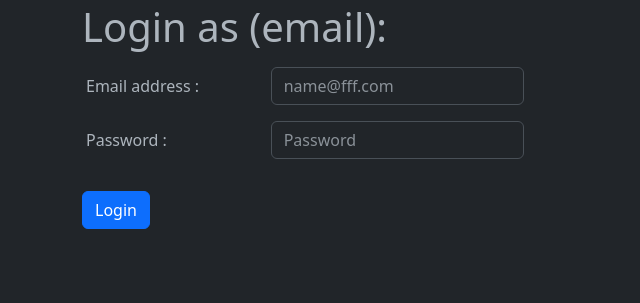
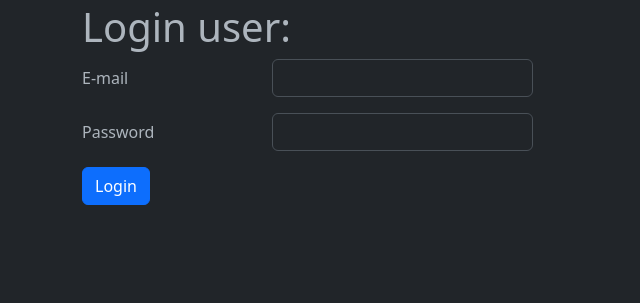
Before and after one commit to LevonAS/FlaskEducation, a Flask app: page /login/ in a window 1280 px wide. Shown: the part 53-356 px from the top of the page, without its empty margins (0-640 px from the left). Run offline with Flask 3, Linux system fonts and the light colour scheme; some libraries are stand-ins or nearby versions.

Commit message:
lesson_5 done

```diff
--- a/blog/auth/views.py
+++ b/blog/auth/views.py
@@ -2,6 +2,7 @@ from flask import Blueprint, render_template, request, redirect, url_for, flash
 from werkzeug.security import check_password_hash
 from flask_login import LoginManager, login_user, logout_user, login_required, current_user
 
+from blog.forms.auth import LoginForm
 
 auth_app = Blueprint('auth', __name__, static_folder='../static')
 
@@ -14,22 +15,33 @@ def login():
         return redirect(url_for('user.profile', pk=current_user.id))
 
     elif request.method == "GET":
-        return render_template("auth/login.html")
+        return render_template("auth/login.html", form=LoginForm(request.form))
 
-    email = request.form.get("email")
-    password = request.form.get("password")
+    # email = request.form.get("email")
+    # password = request.form.get("password")
 
-    if not email:
-        return render_template("auth/login.html", error="email not entered")
+    # if not email:
+    #     return render_template("auth/login.html", error="email not entered")
 
-    _user = User.query.filter_by(email=email).first()
+    # _user = User.query.filter_by(email=email).first()
+    form=LoginForm(request.form)
 
-    if _user is None or not check_password_hash(_user.password, password):
-        return render_template(
-            "auth/login.html", error=f"no user {email!r} found or wrong password")
+    if form.validate_on_submit():
+        _user = User.query.filter_by(email=form.email.data).first()
 
-    login_user(_user)
-    return redirect(url_for('user.profile', pk=_user.id))
+        if not _user or not check_password_hash(_user.password, form.password.data):
+            print('logF', form.email.data, form.password.data)
+            flash("User not found or wrong password")
+            return render_template('auth/login.html', form=form)
+
+        # if _user is None or not check_password_hash(_user.password, password):
+        #     return render_template(
+        #         "auth/login.html", error=f"no user {email!r} found or wrong password")
+
+        login_user(_user)
+        return redirect(url_for('user.profile', pk=_user.id))
+
+    return render_template('auth/login.html', form=form)
 
 
 @auth_app.route("/logout/", endpoint="logout")
@@ -38,9 +50,3 @@ def logout():
     logout_user()
     flash("You have been logged out.")
     return redirect(url_for(".login"))
-
-
-# @auth_app.route("/secret/")
-# @login_required
-# def secret_view():
-#     return "Super secret data"
--- /dev/null
+++ b/blog/forms/auth.py
@@ -0,0 +1,8 @@
+from flask_wtf import FlaskForm
+from wtforms import StringField, validators, PasswordField, SubmitField
+
+
+class LoginForm(FlaskForm):
+    email = StringField('E-mail', [validators.DataRequired(), validators.Email()])
+    password = PasswordField('Password', [validators.DataRequired()])
+    submit = SubmitField('Login')
--- a/blog/templates/auth/login.html
+++ b/blog/templates/auth/login.html
@@ -1,36 +1,33 @@
 {% extends 'base.html' %}
+{% from "macro/formhelpers.html" import render_field %}
 
 {% block title %}
     Login page
 {% endblock %}
 
 {% block body %}
-    <h1>Login as (email):</h1>
-    {% if error %}
-        <div class="alert alert-danger" role="alert">
-         {{ error }}
+    <div class="row">
+        <h1>Login user:</h1>
+    </div>
+    <div class="row">
+        <div class="col">
+            {% with messages = get_flashed_messages() %}
+                {% if messages %}
+                    {% for message in messages %}
+                        <div class="alert alert-danger" role="alert">
+                            {{ message }}
+                        </div>
+                    {% endfor %}
+                {% endif %}
+            {% endwith %}
+            <form method="POST" action="{{ url_for('auth.login') }}">
+                {{ form.csrf_token }}
+                {% for field in ['email', 'password'] %}
+                    {{ render_field(form[field]) }}
+                {% endfor %}
+
+                {{ form.submit(class="btn btn-primary mb-3") }}
+            </form>
         </div>
-    {% endif %}
-    <form class="row g-3 mt-3" method="post" action="{{ url_for('auth.login')}}">
-        <div class="mb-3 row">
-          <label for="exampleFormControlInput1" class="col-sm-2 col-form-label">Email address :</label>
-          <div class="col-sm-3">
-            <input type="email" name="email" class="form-control" id="exampleFormControlInput1" placeholder="name@fff.com">
-          </div>
-        </div>
-        <div class="mb-3 row">
-          <label for="inputPassword2" class="col-sm-2 col-form-label">Password :</label>
-          <div class="col-sm-3">
-            <input type="password" name="password" class="form-control" id="inputPassword2" placeholder="Password">
-          </div>
-        </div>
-        <div class="col-auto">
-          <button type="submit" class="btn btn-primary mb-3">Login</button>
-        </div>
-     </form>
-    <!-- <form method="post">
-        <label for="input-username">Login as (email):</label>
-        <input id="input-username" type="text" name="username" placeholder="guest" required>
-        <button type="submit">Login</button>
-    </form> -->
+    </div>
 {% endblock %}
--- a/blog/templates/macro/formhelpers.html
+++ b/blog/templates/macro/formhelpers.html
@@ -2,7 +2,7 @@
     <div class="mb-3 row">
         {{ field.label(class="col-sm-2 col-form-label form-label") }}
         <div class="col-sm-3">
-            {{ field(class="form-control" + ("is-invalid" if field.errors else ""))|safe }}
+            {{ field(class="form-control" + (" is-invalid" if field.errors else ""))|safe }}
             {% if field.errors %}
                 {% for error in field.errors %}
                     <div class="invalid-feedback">
--- a/blog/templates/navbar.html
+++ b/blog/templates/navbar.html
@@ -18,9 +18,11 @@
         <!-- <li class="nav-item">
           <a class="nav-link" href="{{ url_for('report.report_list') }}">Reports</a>
         </li> -->
+        {% if not current_user.is_authenticated %}
         <li class="nav-item">
           <a class="nav-link" href="{{ url_for('user.register') }}">Registration</a>
         </li>
+        {% endif %}
         <li class="nav-item">
           <a class="nav-link" href="{{ url_for('auth.login') }}">Login</a>
         </li>
--- a/blog/user/views.py
+++ b/blog/user/views.py
@@ -17,9 +17,10 @@ user_app = Blueprint('user', __name__, static_folder='../static', url_prefix='/u
 @user_app.route('register', methods=['GET', 'POST'])
 def register():
     if current_user.is_authenticated:
-        return redirect(url_for('user.profile', pk=current_user.id))
+        return redirect(url_for('articles.articles_list', pk=current_user.id))
 
     from blog.models import User
+    from blog.app import db
     form = UserRegisterForm(request.form)
     errors = []
     if request.method == 'POST' and form.validate_on_submit():
@@ -32,6 +33,7 @@ def register():
             first_name=form.first_name.data,
             last_name=form.last_name.data,
             password=generate_password_hash(form.password.data),
+            is_staff=False,
         )
 
         db.session.add(_user)
```
